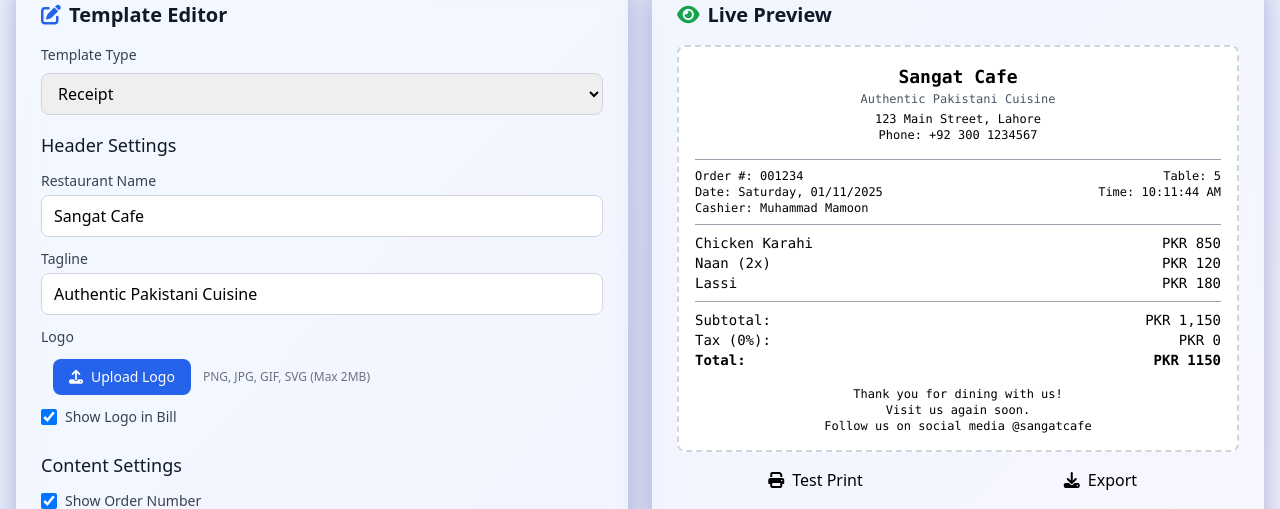
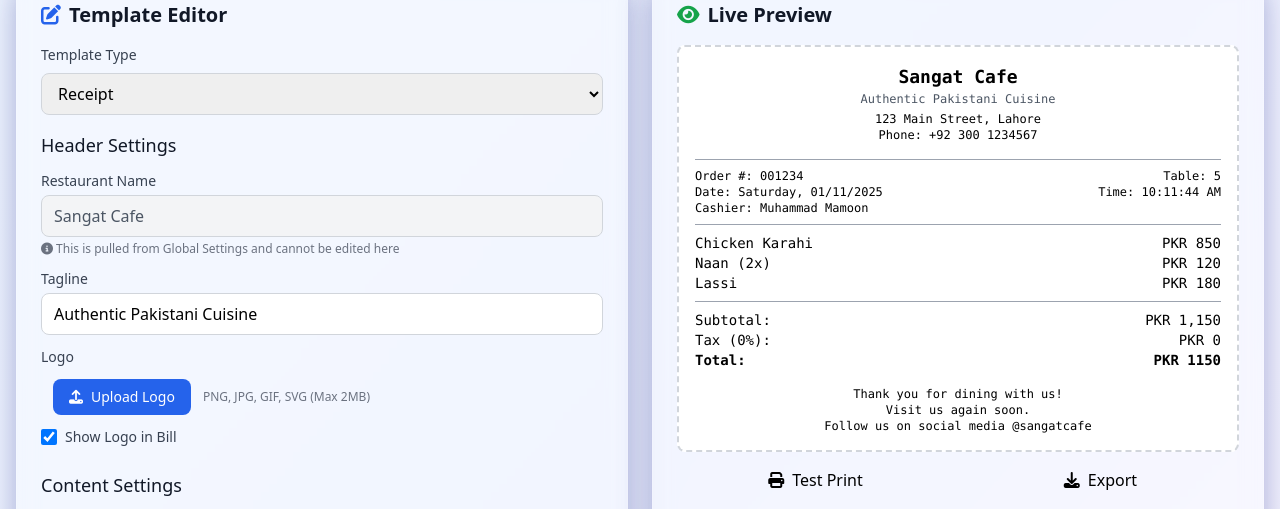
Before and after one commit to moonkamboh924/TSG-Cafe-ERP, a Flask app: page /admin/bill-editor in a window 1280 px wide. Shown: the part 230-739 px from the top of the page. Run offline with Flask 3, Linux system fonts and the light colour scheme; a user stored in the database is signed in; data comes from the database, SQL or seed files in the repository; some libraries are stand-ins or nearby versions.

Commit message:
Make restaurant name field read-only in bill editor with visual indication

```diff
--- a/app/templates/admin/bill_editor.html
+++ b/app/templates/admin/bill_editor.html
@@ -45,9 +45,12 @@
                 <div class="space-y-3">
                     <div>
                         <label class="block text-sm font-medium text-gray-700 mb-1">Restaurant Name</label>
-                        <input type="text" id="headerName" value="{{ business_name }}"
-                               title="Restaurant name for bill header" placeholder="Restaurant Name"
-                               class="w-full px-3 py-2 border border-gray-300 rounded-lg focus:ring-2 focus:ring-blue-500 focus:border-blue-500">
+                        <input type="text" id="headerName" value="{{ business_name }}" readonly
+                               title="Restaurant name from Global Settings (read-only)" placeholder="Restaurant Name"
+                               class="w-full px-3 py-2 border border-gray-300 rounded-lg bg-gray-100 cursor-not-allowed text-gray-600">
+                        <p class="text-xs text-gray-500 mt-1">
+                            <i class="fas fa-info-circle"></i> This is pulled from Global Settings and cannot be edited here
+                        </p>
                     </div>
                     <div>
                         <label class="block text-sm font-medium text-gray-700 mb-1">Tagline</label>
```
